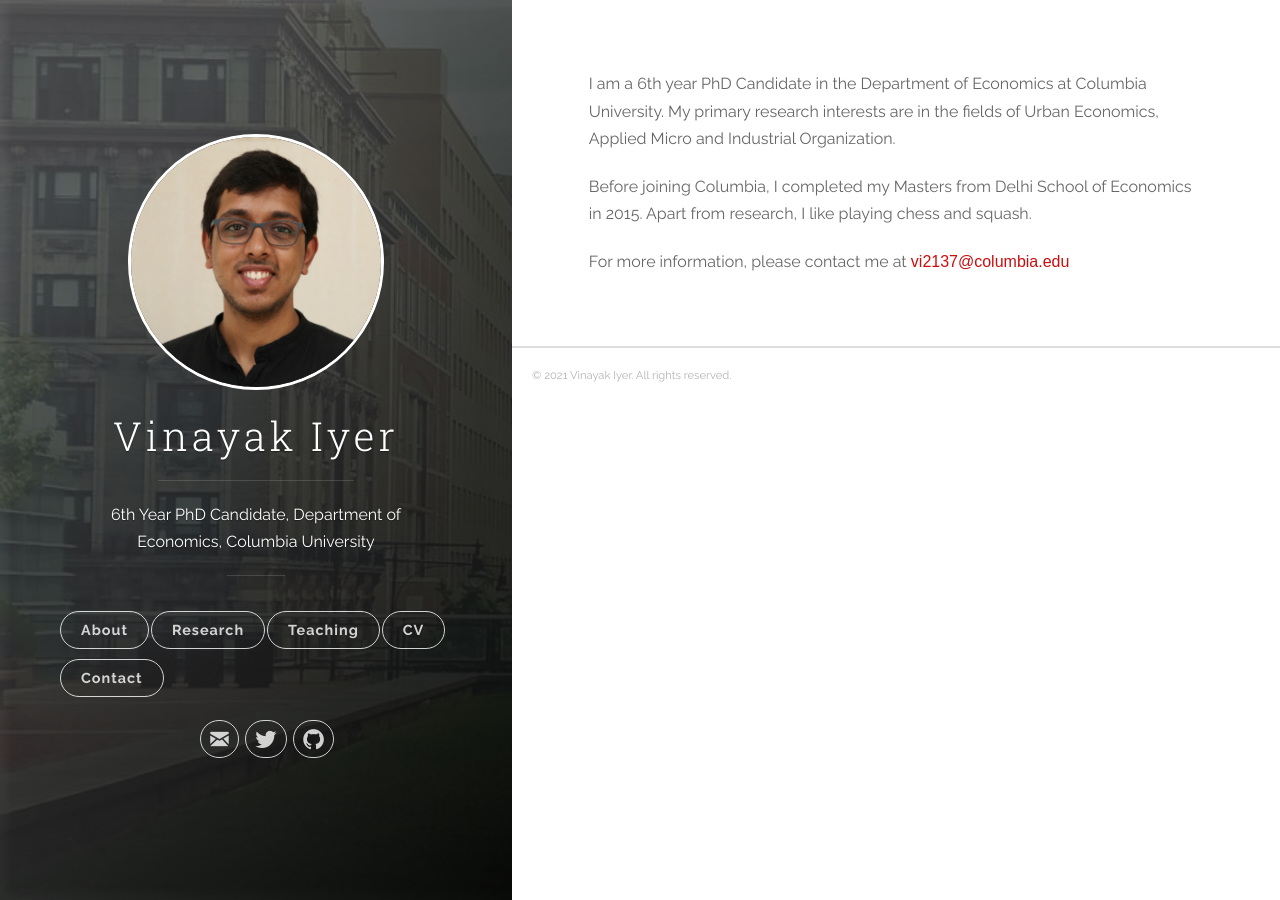
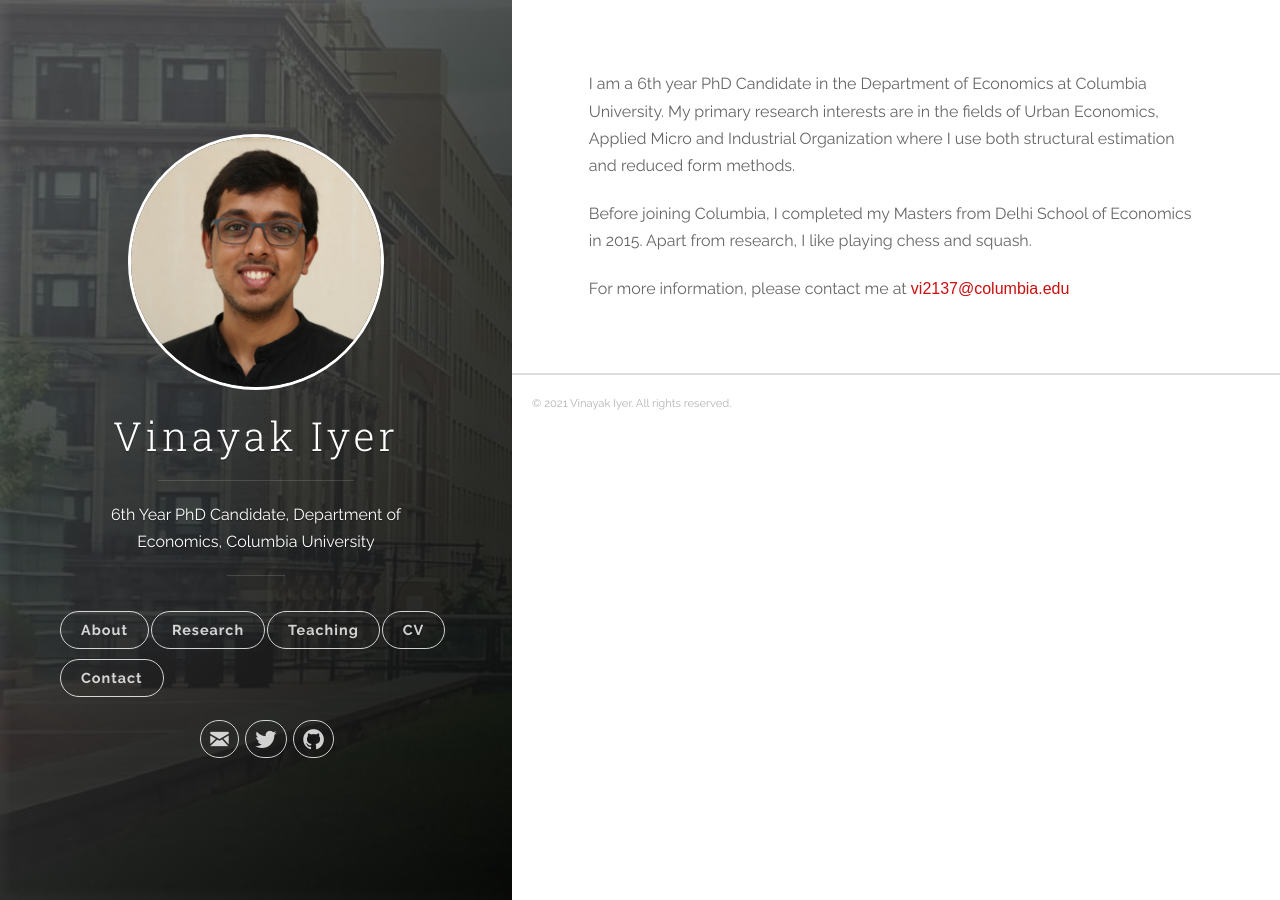
Before and after one commit to vinayakiyer/vinayakiyer.github.io, a Jekyll site: the page built from _posts/2018-06-14-about.markdown, in a window 1280 px wide. Built offline with Jekyll 4.4.1, drawn with Linux system fonts in a browser that asks for light colours.

Commit message:
Update 2018-06-14-about.markdown

```diff
--- a/_posts/2018-06-14-about.markdown
+++ b/_posts/2018-06-14-about.markdown
@@ -3,7 +3,7 @@ title:  " "
 categories: [jekyll]
 tags: [jekyll]
 ---
-I am a 6th year PhD Candidate in the Department of Economics at Columbia University. My primary research interests are in the fields of Urban Economics, Applied Micro and Industrial Organization.
+I am a 6th year PhD Candidate in the Department of Economics at Columbia University. My primary research interests are in the fields of Urban Economics, Applied Micro and Industrial Organization where I use both structural estimation and reduced form methods.
 
 Before joining Columbia, I completed my Masters from Delhi School of Economics in 2015. Apart from research, I like playing chess and squash.
 
```
